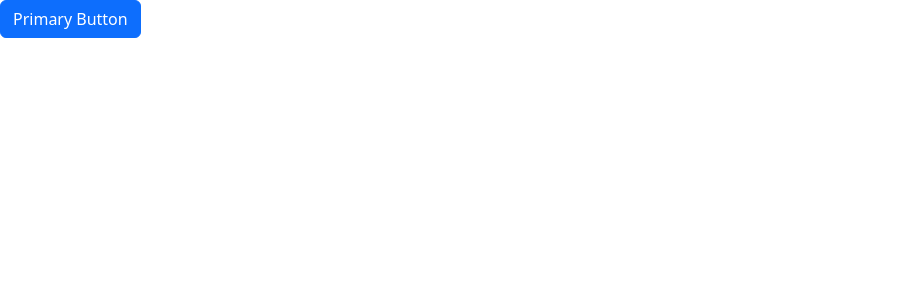
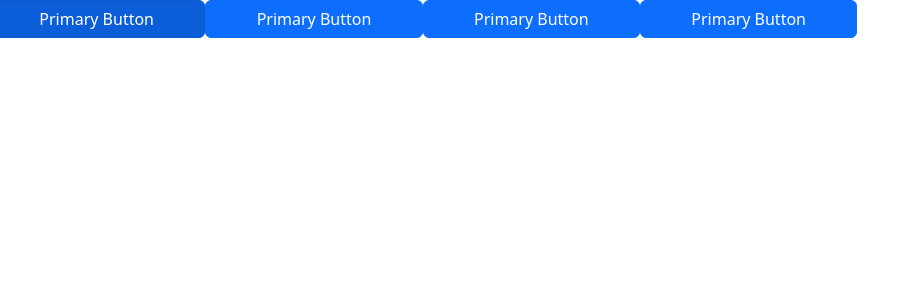
Before and after one commit to spacedustz/Markup-CSS, a React (Vite) app in the folder React/: page /Day-08-Assignment in a window 1280 px wide. Shown: the top 300 px of the page, without its empty margins (0-920 px from the left). Built offline with nearby package versions, Linux system fonts and the light colour scheme.

Commit message:
중복 컨테이너 제거

```diff
--- a/React/src/components/Report/Day8.tsx
+++ b/React/src/components/Report/Day8.tsx
@@ -3,8 +3,14 @@ import {Button} from "react-bootstrap";
 
 const Day8:React.FC = () => {
     return (
-        <div>
-            <Button variant="primary">Primary Button</Button>
+        <div className="row">
+            <Button variant="primary" className="col-2">Primary Button</Button>
+
+            <Button variant="primary" className="col-2">Primary Button</Button>
+
+            <Button variant="primary" className="col-2">Primary Button</Button>
+
+            <Button variant="primary" className="col-2">Primary Button</Button>
         </div>
     )
 }
--- a/React/src/components/TodayReport.tsx
+++ b/React/src/components/TodayReport.tsx
@@ -136,14 +136,8 @@ const Home = () => (
                     </DayDiv>
 
                     <DayDiv>
-                        <AssignmentTitle>🚩 6번째 과제</AssignmentTitle>
-                        <AssignmentFont to="/Day-06-Assignment"><PFont>Spotify 최신 페이지 (왼쪽부분 미완성)</PFont></AssignmentFont>
-                        <AssignmentFont to="/Day-06-02-Assignment"><PFont>Spotify 예전 페이지 (진행중)</PFont></AssignmentFont>
-                    </DayDiv>
-
-                    <DayDiv>
                         <AssignmentTitle>🚩 7번째 과제</AssignmentTitle>
-                        <AssignmentFont to="/Day-08-Assignment"><PFont>BootStrap</PFont></AssignmentFont>
+                        <AssignmentFont to="/Day-08-Assignment"><PFont>BootStrap을 이용해 사이트 만들기</PFont></AssignmentFont>
                     </DayDiv>
                 </StyledContainer>
             </div>
```
Also changed, not shown: 1 other file (tests, documents, lock files or other folders).
